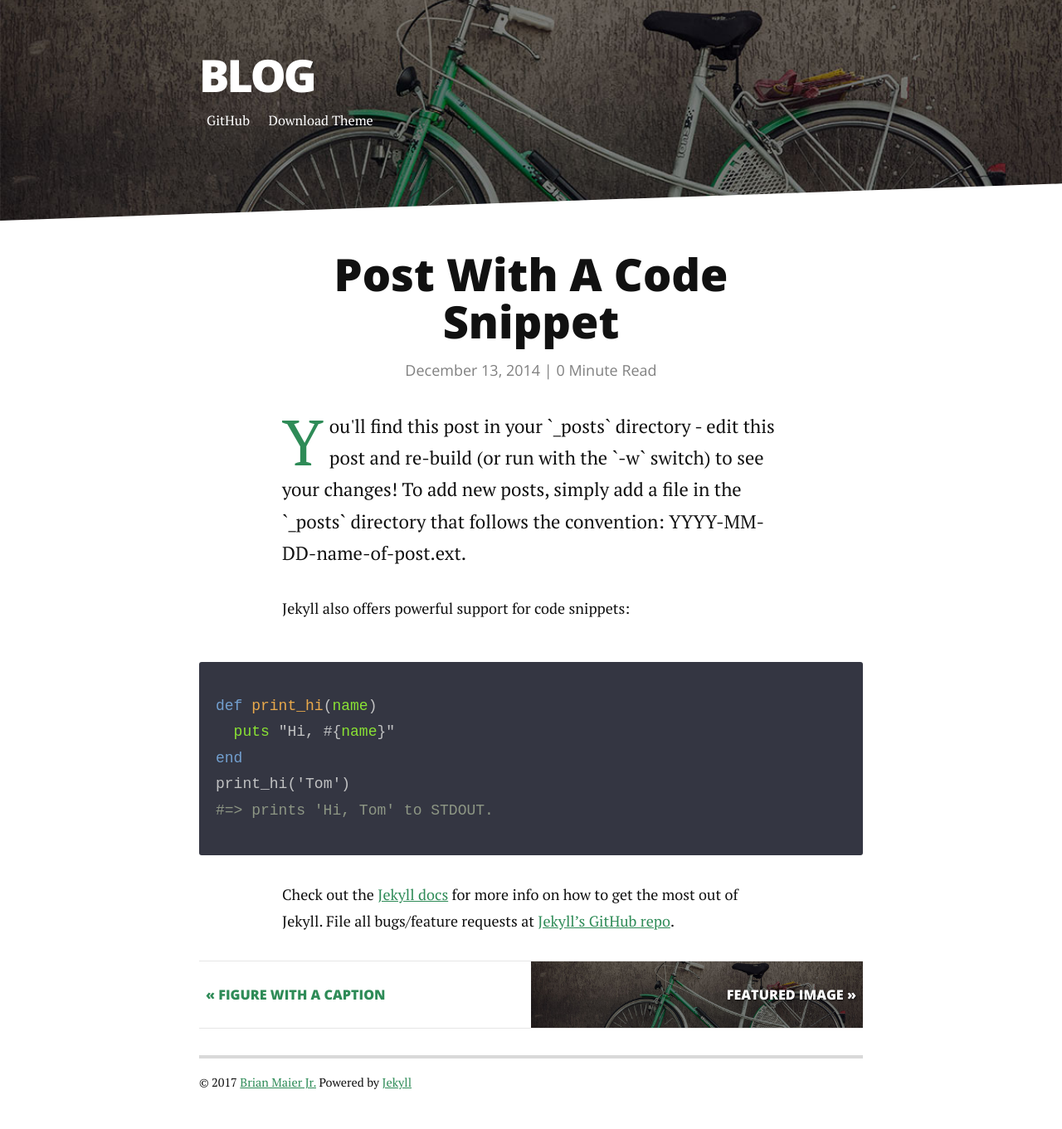
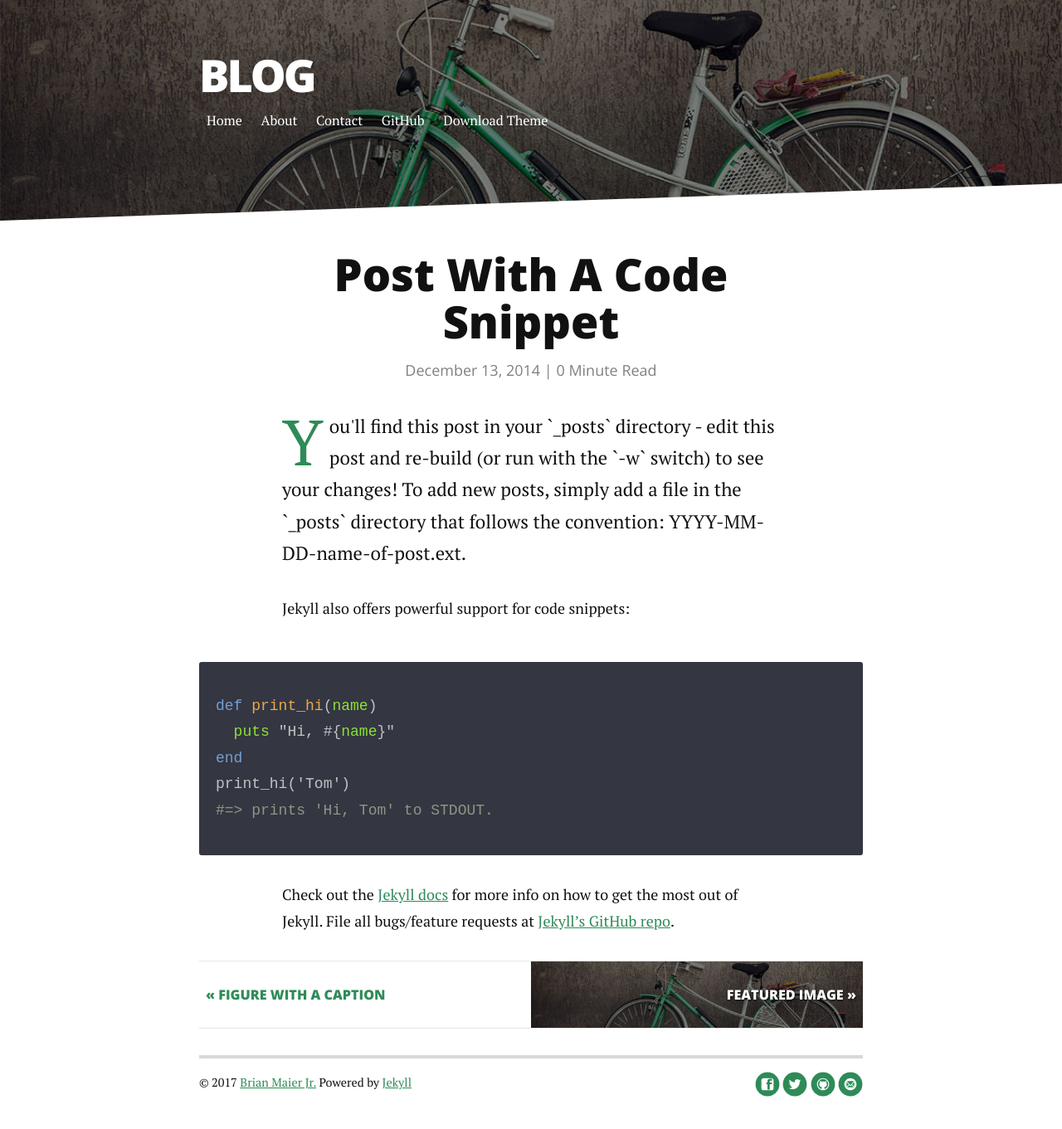
Before and after one commit to erkanceylan/blog, a Jekyll site: the page built from _posts/2014-12-13-code-snippet.markdown, in a window 1280 px wide. Shown: the whole page at 83% size. Built offline with Jekyll 4.4.1, drawn with Linux system fonts in a browser that asks for light colours; nearby versions of some CDN libraries; before the commit the page ends 1340 px from its top, so only the background shows below that.

Commit message:
Config...

```diff
--- a/_config.yml
+++ b/_config.yml
@@ -13,8 +13,23 @@ comments: true
 # Flags below are optional
 #
 
-# Includes an icon in the footer for each username you enter
-footer-links:
+paginate_path: "blog/page:num/"
+
+
+markdown: kramdown
+highlighter: rouge
+gems: [jekyll-paginate]
+paginate: 5
+
+navigation:
+ - title: Home
+   url: /index.html
+ - title: About
+   url: /about
+ - title: Contact
+   url: /contact
+
+social:
   email: erkanceylan@gmail.com
   facebook: erkan.ceylan4
   flickr:
```
